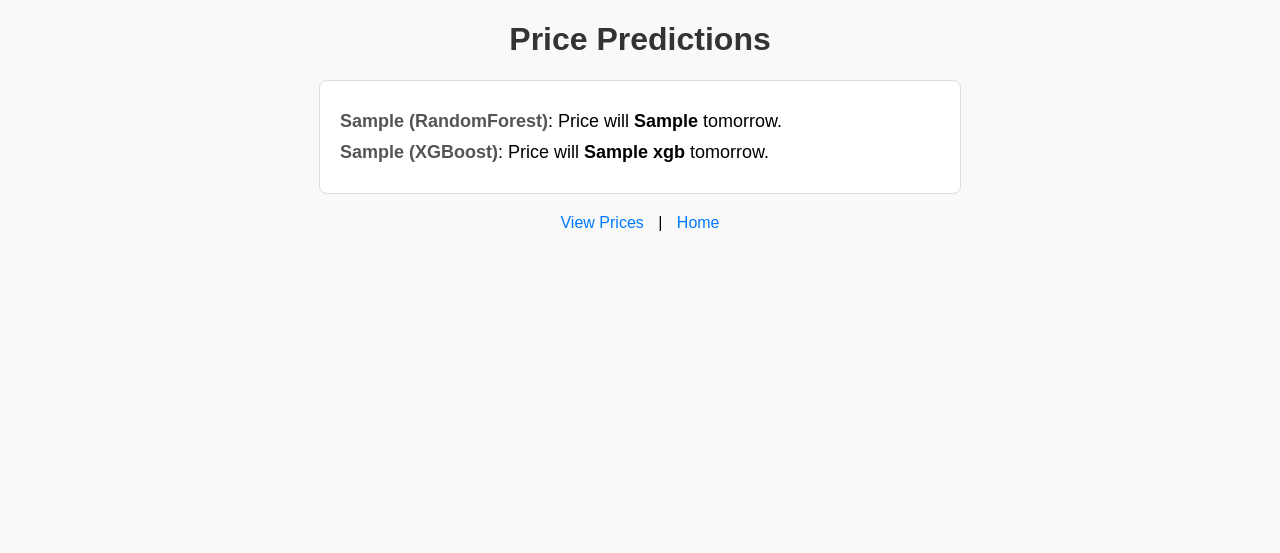
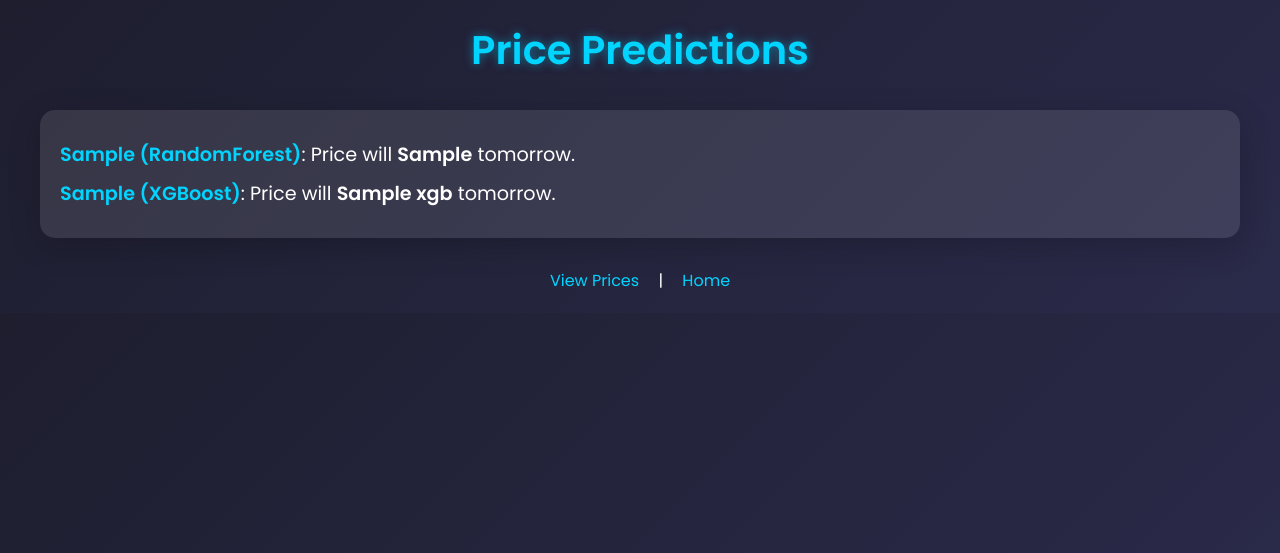
Before and after one commit to LeMagnifiq/CryptoPulseAI, a Flask app: template app/templates/predictions.html in a window 1280 px wide. Shown: the top 553 px of the page. Run offline with Flask 3, Linux system fonts and the light colour scheme; the template is opened without the code that fills it: most values are stand-ins (such as "Sample title", 1, 10 or a date in 2020).

Commit message:
Redesigned predictions page with modern UI

```diff
--- a/app/templates/predictions.html
+++ b/app/templates/predictions.html
@@ -1,21 +1,83 @@
 <!DOCTYPE html>
-<html>
+<html lang="en">
 <head>
+    <meta charset="UTF-8">
+    <meta name="viewport" content="width=device-width, initial-scale=1.0">
     <title>CryptoPulseAI - Predictions</title>
+    <link href="https://fonts.googleapis.com/css2?family=Poppins:wght@300;400;600&display=swap" rel="stylesheet">
     <style>
-        body { font-family: Arial, sans-serif; margin: 20px; background-color: #f9f9f9; }
-        h1 { color: #333; text-align: center; }
-        .prediction-box { max-width: 600px; margin: 20px auto; padding: 20px; border: 1px solid #ddd; border-radius: 8px; background-color: #fff; }
-        p { font-size: 18px; margin: 10px 0; }
-        .model { font-weight: bold; color: #555; }
-        .prediction-rise { color: green; }
-        .prediction-fall { color: red; }
-        .links { text-align: center; margin-top: 20px; }
-        a { color: #007bff; text-decoration: none; margin: 0 10px; }
-        a:hover { text-decoration: underline; }
+        * {
+            margin: 0;
+            padding: 0;
+            box-sizing: border-box;
+            font-family: 'Poppins', sans-serif;
+        }
+        body {
+            background: linear-gradient(135deg, #1e1e2f, #2a2a4a);
+            color: #ffffff;
+            padding: 20px;
+        }
+        .container {
+            max-width: 1200px;
+            margin: 0 auto;
+        }
+        h1 {
+            text-align: center;
+            font-size: 2.5rem;
+            margin-bottom: 30px;
+            color: #00d4ff;
+            text-shadow: 0 0 10px rgba(0, 212, 255, 0.5);
+        }
+        .prediction-box {
+            background: rgba(255, 255, 255, 0.1);
+            border-radius: 15px;
+            padding: 20px;
+            margin: 15px 0;
+            box-shadow: 0 8px 32px rgba(0, 0, 0, 0.2);
+            transition: transform 0.3s;
+        }
+        .prediction-box:hover {
+            transform: translateY(-5px);
+        }
+        .model {
+            font-weight: 600;
+            color: #00d4ff;
+        }
+        .prediction-rise {
+            color: #00ff88;
+            font-weight: 600;
+        }
+        .prediction-fall {
+            color: #ff4d4d;
+            font-weight: 600;
+        }
+        p {
+            font-size: 1.2rem;
+            margin: 10px 0;
+        }
+        .links {
+            text-align: center;
+            margin-top: 30px;
+        }
+        .links a {
+            color: #00d4ff;
+            text-decoration: none;
+            font-weight: 400;
+            margin: 0 15px;
+            transition: color 0.3s;
+        }
+        .links a:hover {
+            color: #00ff88;
+            text-decoration: underline;
+        }
+        @media (max-width: 768px) {
+            h1 { font-size: 2rem; }
+            p { font-size: 1rem; }
+        }
     </style>
 </head>
 <body>
+    <div class="container">
         <h1>Price Predictions</h1>
         {% for coin, pred in predictions.items() %}
         <div class="prediction-box">
@@ -26,5 +88,6 @@
         <div class="links">
             <a href="/prices">View Prices</a> | <a href="/">Home</a>
         </div>
+    </div>
 </body>
 </html>
```
Lines whose indentation alone changed are shown as unchanged.
